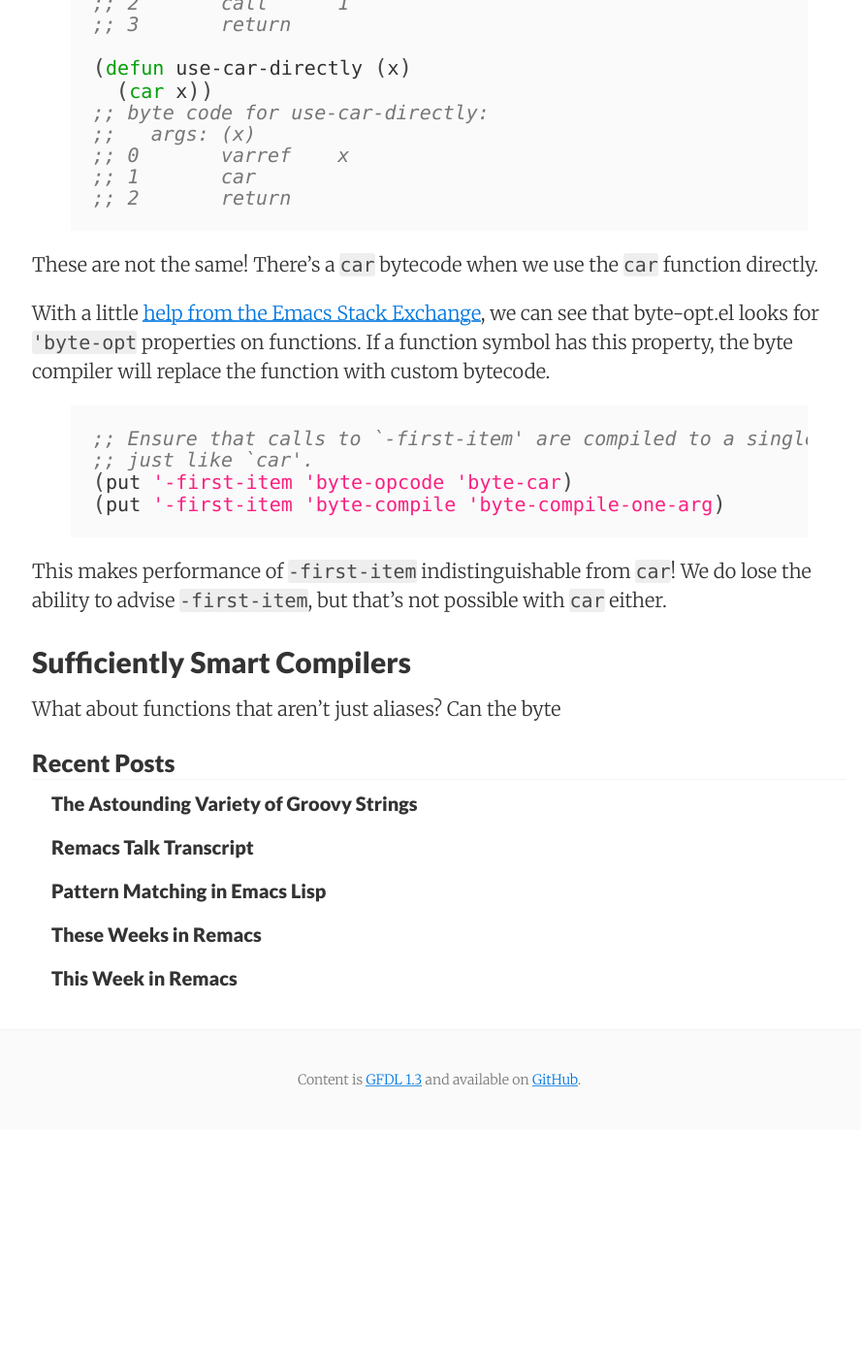
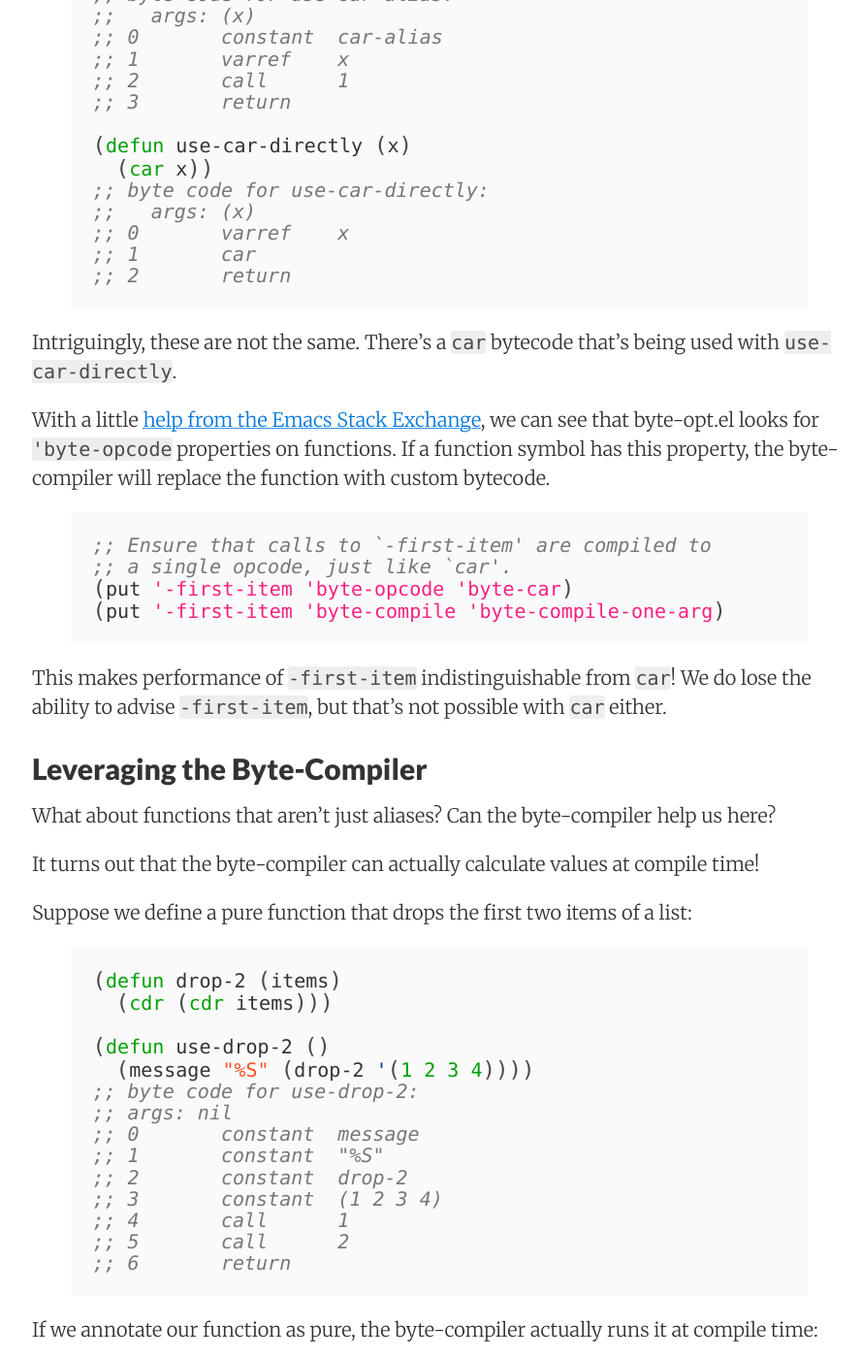
Before and after one commit to Wilfred/wilfred.github.com, a Jekyll site: the page built from _posts/2017-07-16-optimising-dash-el.markdown, in a window 1280 px wide and 1400 px high, scrolled down 2597 px. Shown: the whole window at 97% size, without its empty margins (187-1075 px from the left). Built offline with Jekyll 4.4.1, drawn with Linux system fonts in a browser that asks for light colours; nearby versions of some CDN libraries; before the commit the page ends 3762 px from its top, so only the background shows below that; some of the changed text lies outside the part shown.

Commit message:
Fourth draft

```diff
--- a/_posts/2017-07-16-optimising-dash-el.markdown
+++ b/_posts/2017-07-16-optimising-dash-el.markdown
@@ -49,9 +49,14 @@
 [full source is here](https://gist.github.com/Wilfred/d51db0a1433ec4abdbca58a0dec039a5) if
 you want to reproduce my results.)
 
-Other Emacsers have [observed `dolist` outperforming `mapcar`](https://gist.github.com/Wilfred/d51db0a1433ec4abdbca58a0dec039a5#gistcomment-2019226) for
-short lists. It's clearly not a speedup in all situations. `mapcar` is
-primitive, and primitives tend to be fast.
+Surprisingly, `mapcar` is consistently faster in this particular
+benchmark! Other Emacsers have
+[observed `dolist` outperforming `mapcar`](https://gist.github.com/Wilfred/d51db0a1433ec4abdbca58a0dec039a5#gistcomment-2019226) for
+short lists.
+
+`mapcar` is primitive, and primitives tend to be fast. `dolist`
+clearly isn't a speedup in all situations. dash.el is a generic
+library so we can't change anything here.
 
 ## Matching Primitive Performance
 
@@ -109,18 +114,18 @@
 
 {% endhighlight %}
 
-These are not the same! There's a `car` bytecode when we
-use the `car` function directly.
+Intriguingly, these are not the same. There's a `car` bytecode that's
+being used with `use-car-directly`.
 
 With a little
 [help from the Emacs Stack Exchange](https://emacs.stackexchange.com/q/30064/304),
-we can see that byte-opt.el looks for `'byte-opt` properties on
-functions. If a function symbol has this property, the byte compiler
+we can see that byte-opt.el looks for `'byte-opcode` properties on
+functions. If a function symbol has this property, the byte-compiler
 will replace the function with custom bytecode.
 
 {% highlight common-lisp %}
-;; Ensure that calls to `-first-item' are compiled to a single opcode,
-;; just like `car'.
+;; Ensure that calls to `-first-item' are compiled to
+;; a single opcode, just like `car'.
 (put '-first-item 'byte-opcode 'byte-car)
 (put '-first-item 'byte-compile 'byte-compile-one-arg)
 {% endhighlight %}
@@ -129,6 +134,90 @@
 We do lose the ability to advise `-first-item`, but that's not
 possible with `car` either.
 
-## Sufficiently Smart Compilers
+## Leveraging the Byte-Compiler
 
-What about functions that aren't just aliases? Can the byte
+What about functions that aren't just aliases? Can the byte-compiler
+help us here?
+
+It turns out that the byte-compiler can actually calculate values at
+compile time!
+
+Suppose we define a pure function that drops the first two items of a
+list:
+
+{% highlight common-lisp %}
+(defun drop-2 (items)
+  (cdr (cdr items)))
+
+(defun use-drop-2 ()
+  (message "%S" (drop-2 '(1 2 3 4))))
+;; byte code for use-drop-2:
+;; args: nil
+;; 0       constant  message
+;; 1       constant  "%S"
+;; 2       constant  drop-2
+;; 3       constant  (1 2 3 4)
+;; 4       call      1
+;; 5       call      2
+;; 6       return
+{% endhighlight %}
+
+If we annotate our function as pure, the byte-compiler actually runs
+it at compile time:
+
+{% highlight common-lisp %}
+(defun drop-2-pure (items)
+  (declare (pure t))
+  (cdr (cdr items)))
+
+(defun use-drop-2-pure ()
+  (message "%S" (drop-2-pure '(1 2 3 4))))
+;; byte code for use-drop-2-pure:
+;;   args: nil
+;; 0       constant  message
+;; 1       constant  "%S"
+;; 2       constant  (3 4)
+;; 3       call      2
+;; 4       return
+{% endhighlight %}
+
+This works because we're calling `drop-2-pure` on a literal, and we
+know the value of literals at compile time.
+
+We can even annotate our functions as having no side effects. In this
+situation, the byte-compiler removes the call entirely:
+
+{% highlight common-lisp %}
+;; eval-and-compile to work around Emacs bug #24863.
+(eval-and-compile
+  (defun drop-2-pure (items)
+    (declare (side-effect-free t))
+    (cdr (cdr items))))
+
+(defun pointless-call-to-drop-2-pure (x)
+  (drop-2-pure x)
+  "foo")
+;; byte code for pointless-call-to-drop-2-pure:
+;;   doc:   ...
+;;   args: (arg1)
+;; 0       constant  "foo"
+;; 1       return
+{% endhighlight %}
+
+The byte-compiler helpfully reports a warning here too:
+
+    value returned from (drop-2-pure x) is unused
+
+## Open Source FTW
+
+The latest version of dash.el includes all these improvements, so you
+can simply upgrade to take advantage. If you find yourself needing to
+squeeze every last drop of performance from your elisp, you can follow
+what we've done here:
+
+* benchmark your code (with `benchmark-run` or `profiler-start`)
+* disassemble your functions (with `diassemble`)
+* ask some friendly Emacsers
+  (e.g. the [Emacs Stack Exchange](https://emacs.stackexchange.com/))
+
+Good luck! May your editing experience never be laggy!
```
Also changed, not shown: other parts of _posts/2017-07-16-optimising-dash-el.markdown (+1 -1 lines).
